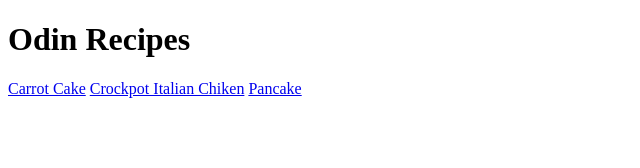
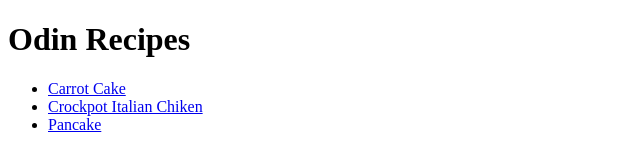
Before and after one commit to amandamsilva/odin-recipes, a plain HTML site: page index.html in a window 1280 px wide. Shown: the whole page, without its empty margins (0-640 px from the left). Drawn offline with Linux system fonts and the light colour scheme.

Commit message:
Add links to an unordered list
The links to recipe pages were put inside of of an unordered list
to facilitate reading.

```diff
--- a/index.html
+++ b/index.html
@@ -7,8 +7,10 @@
 <body>
     <h1>Odin Recipes</h1>
 
-    <a href="recipes/carrot-cake.html" target="_blank" rel="noopener noreferrer">Carrot Cake</a>
-    <a href="recipes/italian-chicken.html" target="_blank" rel="noopener noreferrer">Crockpot Italian Chiken</a>
-    <a href="recipes/pancake.html" target="_blank" rel="noopener noreferrer">Pancake</a>
+    <ul>
+        <li><a href="recipes/carrot-cake.html" target="_blank" rel="noopener noreferrer">Carrot Cake</a></li>
+        <li><a href="recipes/italian-chicken.html" target="_blank" rel="noopener noreferrer">Crockpot Italian Chiken</a></li>
+        <li><a href="recipes/pancake.html" target="_blank" rel="noopener noreferrer">Pancake</a></li>
+    </ul>
 </body>
 </html>
```
